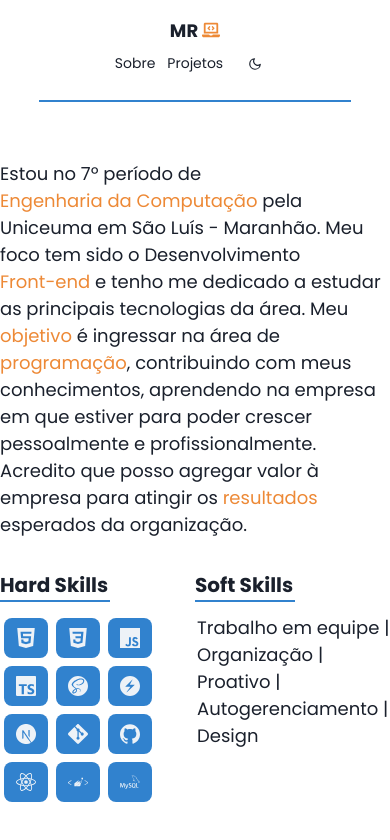
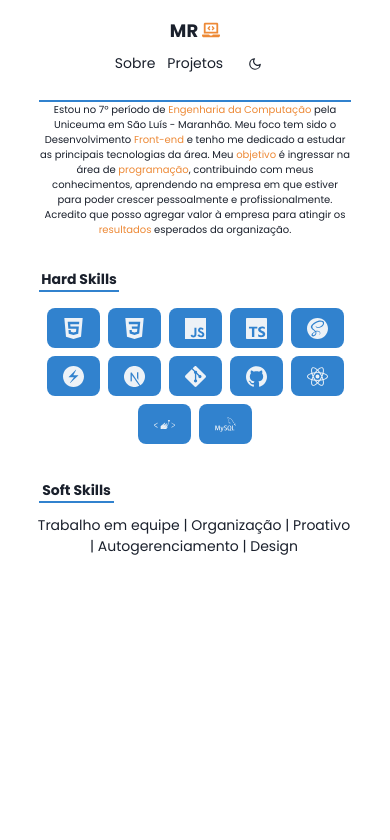
Before and after one commit to mateusrr/Portfolio, a Next.js app: page /about in a window 390 px wide. Shown: the top 840 px of the page. Built offline with nearby package versions, Linux system fonts and the light colour scheme.

Commit message:
update responsive

```diff
--- a/src/components/About/Languages.tsx
+++ b/src/components/About/Languages.tsx
@@ -4,7 +4,7 @@ import * as Icons from 'react-icons/si'
 const LanguagesDefinition = ({ href, icon: Icon, ariaLabel }: any) => {
   return (
     <IconButton
-      fontSize={20}
+      fontSize={{ base: '21px', md: '21px' }}
       variant="outline"
       border="none"
       color="gray.100"
@@ -13,7 +13,7 @@ const LanguagesDefinition = ({ href, icon: Icon, ariaLabel }: any) => {
       href={href}
       target="_blank"
       bg="blue.500"
-      p={3}
+      p={{ base: 'auto', md: '3' }}
       m={1}
       h="40px"
       borderRadius={8}
--- a/src/components/About/Skills.tsx
+++ b/src/components/About/Skills.tsx
@@ -9,16 +9,18 @@ import Languages from './Languages'
 
 const Skills = () => {
   return (
-    <SimpleGrid templateColumns="repeat(2, 1fr)">
+    <SimpleGrid
+      templateColumns={{ base: '', md: 'repeat(2, 1fr)' }}
+      fontSize={{ base: 'sm', md: 'xl' }}
+    >
       <Box>
         <Text
           mt={8}
           mb={3}
-          fontSize="xl"
           fontWeight="medium"
           borderBottom="2px solid"
           borderBottomColor="blue.500"
-          w="110px"
+          w={{ base: '80px', md: '110px' }}
         >
           Hard Skills
         </Text>
@@ -27,19 +29,22 @@ const Skills = () => {
       </Box>
       <Box>
         <Text
-          fontSize="xl"
           mt={8}
           mb={3}
           fontWeight="medium"
           borderBottom="2px solid"
           borderBottomColor="blue.500"
           borderRight={110}
-          w="100px"
+          w={{ base: '75px', md: '100px' }}
         >
           Soft Skills
         </Text>
         <UnorderedList>
-          <ListItem listStyleType="none" marginStart={-4}>
+          <ListItem
+            listStyleType="none"
+            marginStart={-4}
+            fontSize={{ base: 'auto', md: 'md' }}
+          >
             Trabalho em equipe | Organização | Proativo | Autogerenciamento |
             Design
           </ListItem>
--- a/src/components/MotionEffect.tsx
+++ b/src/components/MotionEffect.tsx
@@ -3,19 +3,18 @@ import { motion } from 'framer-motion'
 import React from 'react'
 
 interface MotionEffectProps {
-  align?: string
   children?: React.ReactNode
 }
-const MotionEffect = ({ align, children }: MotionEffectProps) => {
+const MotionEffect = ({ children }: MotionEffectProps) => {
   const Motion = motion(Box)
-
+  // ajustar responsive mobile home
   return (
     <Motion
       initial={{ opacity: 0, y: -20 }}
       animate={{ opacity: 1, y: 0 }}
       transition={{ duration: 0.8 }}
-      align={align}
       justify="center"
+      textAlign={{ base: 'center', md: 'left' }}
     >
       {children}
     </Motion>
--- a/src/pages/about.tsx
+++ b/src/pages/about.tsx
@@ -9,8 +9,12 @@ export default function About() {
     <>
       <Header />
       <MotionEffect>
-        <Grid placeItems="center" height="calc(100vh - 82px)">
-          <Box maxW="700px" fontSize="md">
+        {/* ajustar altura do text */}
+        <Grid placeItems="center">
+          <Box
+            maxW={{ base: '80%', md: '700px' }}
+            fontSize={{ base: '10px', md: 'md' }}
+          >
             <Text>
               <Highlight
                 query={[
```
Also changed, not shown: src/pages/index.tsx (+10 -4 lines).
